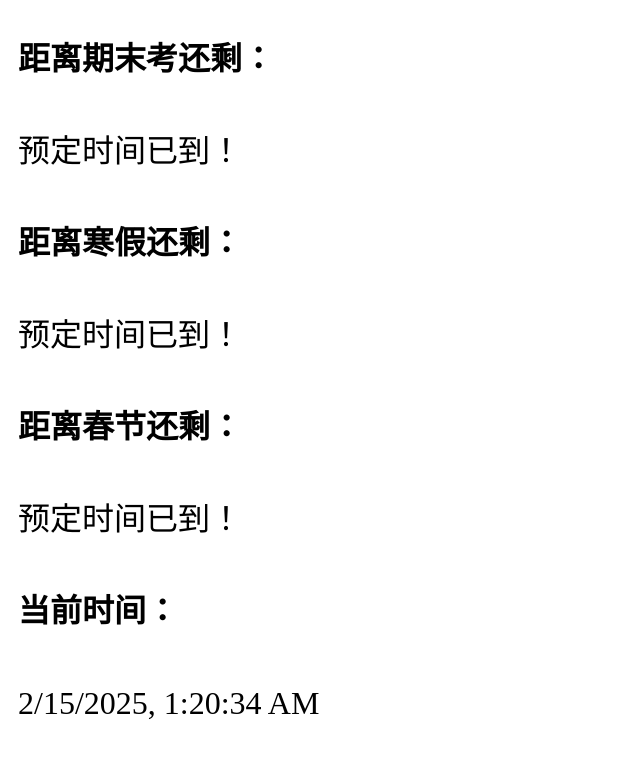
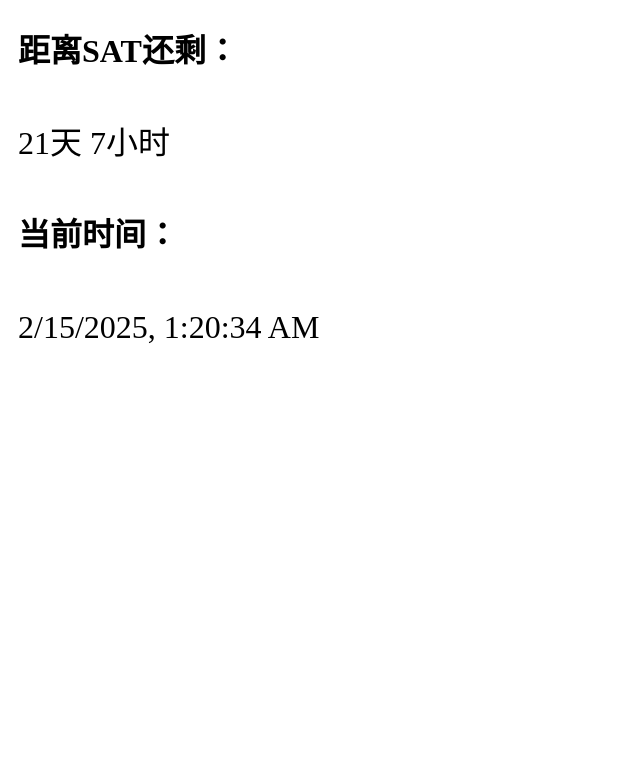
Before and after one commit to FSC711300/fsc711300.github.io, a plain HTML site: page index.html in a window 1280 px wide. Shown: the whole page, without its empty margins (0-640 px from the left). Drawn offline with Linux system fonts and the light colour scheme.

Commit message:
Added SAT Timer

```diff
--- a/index.html
+++ b/index.html
@@ -21,29 +21,18 @@
                 line-height: 60px;
                 padding-left: 10px;
             }
-
-            .containers {
-                float: left;
-            }
         </style>
     </head>
 
     <body>
-        <div id="left_container" class="containers">
-            <h1 id="title">距离期末考还剩：</h1>
-            <p id="timeShow2" class="shows"> </p>
-            <h1 id="title">距离寒假还剩：</h1>
-            <p id="timeShow3" class="shows"> </p>
-            <h1 id="title">距离春节还剩：</h1>
-            <p id="timeShow4" class="shows"> </p>
+            <h1 id="title">距离SAT还剩：</h1>
+            <p id="timeShow" class="shows"> </p>
             <h1>当前时间：</h1>
             <p id="timeNow" class="shows"> </p>
-        </div>
+
 
         <script>
-            var timeshow2 = document.getElementById("timeShow2");
-            var timeshow3 = document.getElementById("timeShow3");
-            var timeshow4 = document.getElementById("timeShow4");
+            var timeshow = document.getElementById("timeShow");
             var timenow = document.getElementById("timeNow");
             function timeDiff(d1) {
                 var dateBegin = new Date();
@@ -63,9 +52,7 @@
             setInterval(function () {
                 time = new Date();
                 timenow.innerHTML = time.toLocaleString();
-                timeshow2.innerHTML = timeDiff("2025-01-17 08:00:00");
-                timeshow3.innerHTML = timeDiff("2025-01-22 10:00:00");
-                timeshow4.innerHTML = timeDiff("2025-01-29 00:00:00");
+                timeshow.innerHTML = timeDiff("2025-03-08 09:00:00");
             }, 100)
         </script>
     </body>
```
